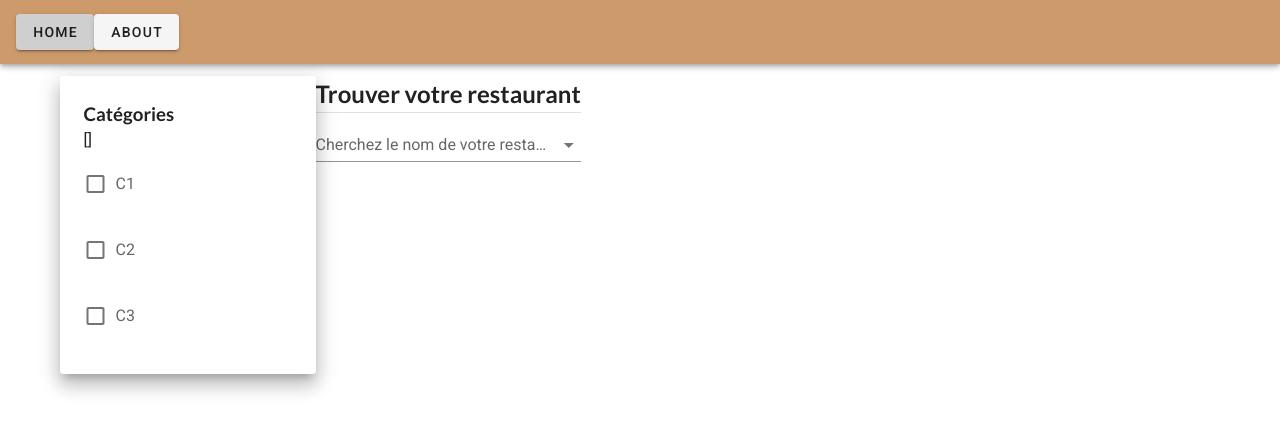
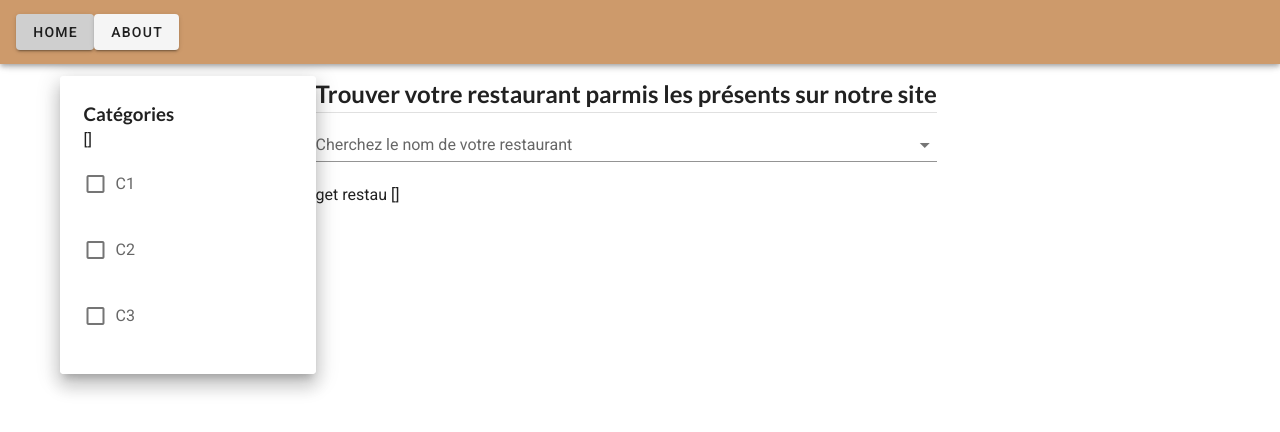
Before and after one commit to RemiDufeu/RestaugrandVueJS, a Vue app in the folder client/restaugrand/: page /#/ in a window 1280 px wide. Shown: the top 432 px of the page. Built offline with nearby package versions, Linux system fonts and the light colour scheme; no server answers.

Commit message:
mise en place de l'API

```diff
--- /dev/null
+++ b/client/restaugrand/src/api.js
@@ -0,0 +1,15 @@
+export default class ApiRestau {
+    static root = "http://localhost:8080/api/restaurants/"
+
+    static async getRestaurant() {
+        let dataRestau = await fetch(this.root)
+        let jsonRestau = await dataRestau.json()
+        return jsonRestau.data
+    }
+
+    static async getRestaurantCount() {
+        let dataCountRestau = await fetch(`${this.root}count`)
+        let jsonCountRestau = await dataCountRestau.json()
+        return jsonCountRestau.data
+    }
+}
--- a/client/restaugrand/src/components/tabRestaurant.vue
+++ b/client/restaugrand/src/components/tabRestaurant.vue
@@ -1,16 +1,34 @@
 <template>
     <div class="">
-        <h2>Trouver votre restaurant</h2>
+        <h2>Trouver votre restaurant parmis les {{count}} présents sur notre site</h2>
         <v-divider/>
         <v-autocomplete label="Cherchez le nom de votre restaurant"></v-autocomplete>
+        <button  v-on:click="getRestau">get restau</button>
+        {{data}}
     </div>
 </template>
 
 <script>
 
+import APIRestau from '../api'
+
   export default {
     name: 'tableauRestaurant',
+    data : function () {
+      return {
+        data : [],
+        count : '',
+      }
+    },
     components: {
     },
+    mounted (){
+      APIRestau.getRestaurantCount().then(res => this.count = res)
+    },
+    methods : {
+      getRestau () {
+        APIRestau.getRestaurant().then(res => this.data = res)
+      }
+    }
   }
 </script>
```
Also changed, not shown: 1 other file (tests, documents, lock files or other folders).
